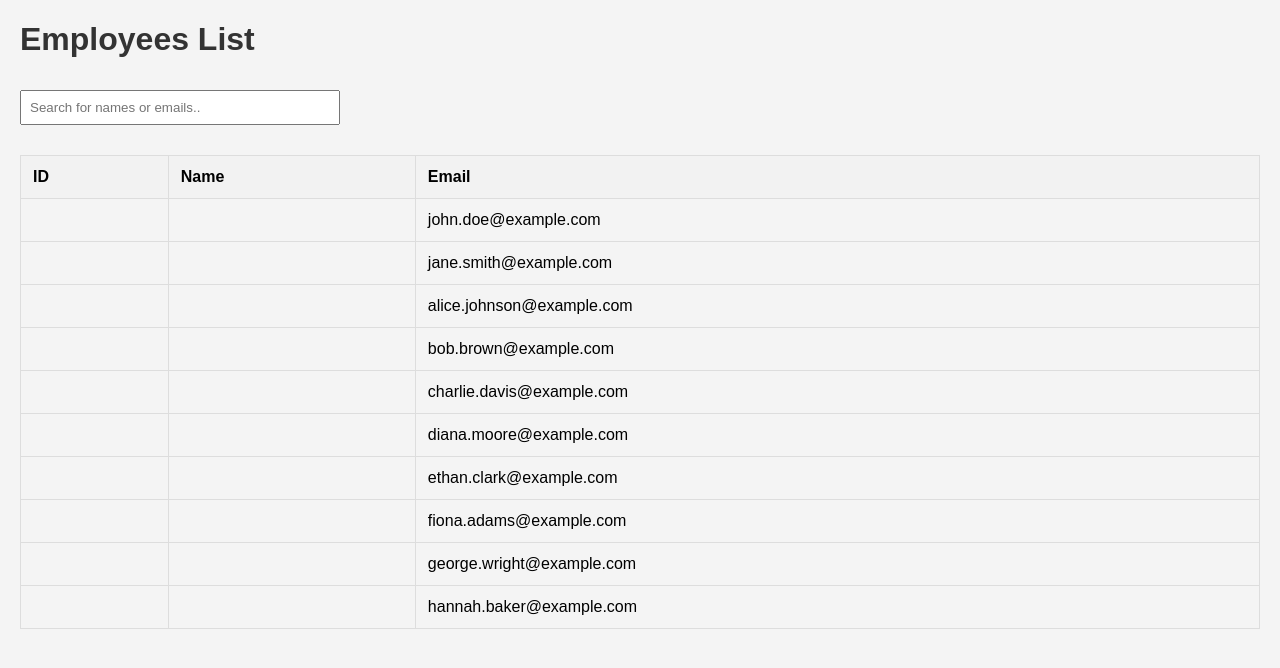
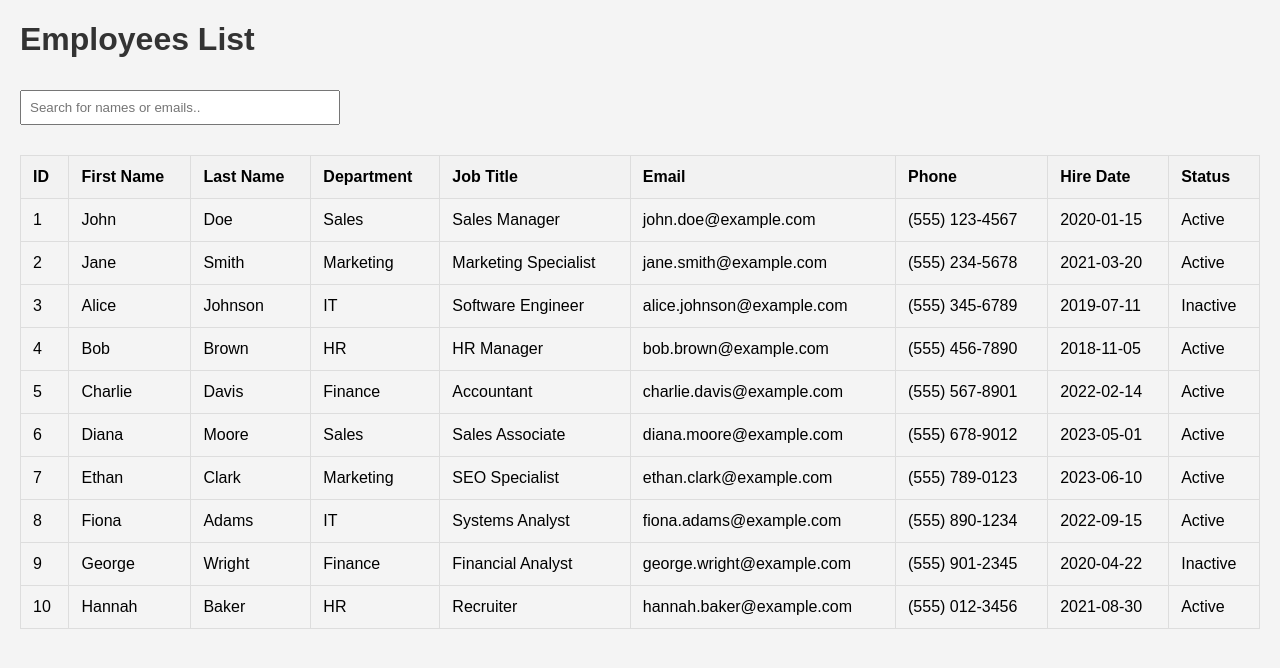
Before and after one commit to sdurgalaxmi/Capstone-Project_team2, a PHP site: page / in a window 1280 px wide. Shown: the top 668 px of the page. Run offline with PHP 8.4, Linux system fonts and the light colour scheme; data comes from the database, SQL or seed files in the repository; data that the repository does not hold is empty; some libraries are stand-ins or nearby versions.

Commit message:
COmmit2\

```diff
--- a/init.sql
+++ b/init.sql
@@ -1,5 +1,5 @@
 -- Create the employees table
-CREATE TABLE users (
+CREATE TABLE employees (
   employee_id SERIAL PRIMARY KEY,  -- Unique ID for each employee
   first_name VARCHAR(100),          -- Employee's first name
   last_name VARCHAR(100),           -- Employee's last name
@@ -12,7 +12,7 @@ CREATE TABLE users (
 );
 
 -- Insert 10 sample employees
-INSERT INTO users (first_name, last_name, department, job_title, email, phone_number, hire_date, status) VALUES
+INSERT INTO employees (first_name, last_name, department, job_title, email, phone_number, hire_date, status) VALUES
 ('John', 'Doe', 'Sales', 'Sales Manager', 'john.doe@example.com', '(555) 123-4567', '2020-01-15', 'Active'),
 ('Jane', 'Smith', 'Marketing', 'Marketing Specialist', 'jane.smith@example.com', '(555) 234-5678', '2021-03-20', 'Active'),
 ('Alice', 'Johnson', 'IT', 'Software Engineer', 'alice.johnson@example.com', '(555) 345-6789', '2019-07-11', 'Inactive'),
--- a/php/index.php
+++ b/php/index.php
@@ -3,7 +3,7 @@
 <head>
     <meta charset="UTF-8">
     <meta name="viewport" content="width=device-width, initial-scale=1.0">
-    <title>Users List</title>
+    <title>Employees List</title>
     <style>
         body {
             font-family: Arial, sans-serif;
@@ -41,7 +41,7 @@
             var input, filter, table, tr, td, i, txtValue;
             input = document.getElementById("searchInput");
             filter = input.value.toUpperCase();
-            table = document.getElementById("usersTable");
+            table = document.getElementById("employeesTable");
             tr = table.getElementsByTagName("tr");
 
             for (i = 1; i < tr.length; i++) {
@@ -80,17 +80,27 @@ try {
     // Connect to PostgreSQL database
     $pdo = new PDO($dsn, $user, $password, [PDO::ATTR_ERRMODE => PDO::ERRMODE_EXCEPTION]);
 
-    // Fetch data from the users table
-    $stmt = $pdo->query("SELECT * FROM users");
-    $users = $stmt->fetchAll(PDO::FETCH_ASSOC);
+    // Fetch data from the employees table
+    $stmt = $pdo->query("SELECT * FROM employees");
+    $employees = $stmt->fetchAll(PDO::FETCH_ASSOC);
 
     // Start of table
-    echo "<table id='usersTable'>";
-    echo "<tr><th>ID</th><th>Name</th><th>Email</th></tr>";
+    echo "<table id='employeesTable'>";
+    echo "<tr><th>ID</th><th>First Name</th><th>Last Name</th><th>Department</th><th>Job Title</th><th>Email</th><th>Phone</th><th>Hire Date</th><th>Status</th></tr>";
 
-    // Display the 10 users in the table
-    foreach ($users as $user) {
-        echo "<tr><td>{$user['id']}</td><td>{$user['name']}</td><td>{$user['email']}</td></tr>";
+    // Display the employees in the table
+    foreach ($employees as $employee) {
+        echo "<tr>
+                <td>{$employee['employee_id']}</td>
+                <td>{$employee['first_name']}</td>
+                <td>{$employee['last_name']}</td>
+                <td>{$employee['department']}</td>
+                <td>{$employee['job_title']}</td>
+                <td>{$employee['email']}</td>
+                <td>{$employee['phone_number']}</td>
+                <td>{$employee['hire_date']}</td>
+                <td>{$employee['status']}</td>
+              </tr>";
     }
 
     echo "</table>";
```
